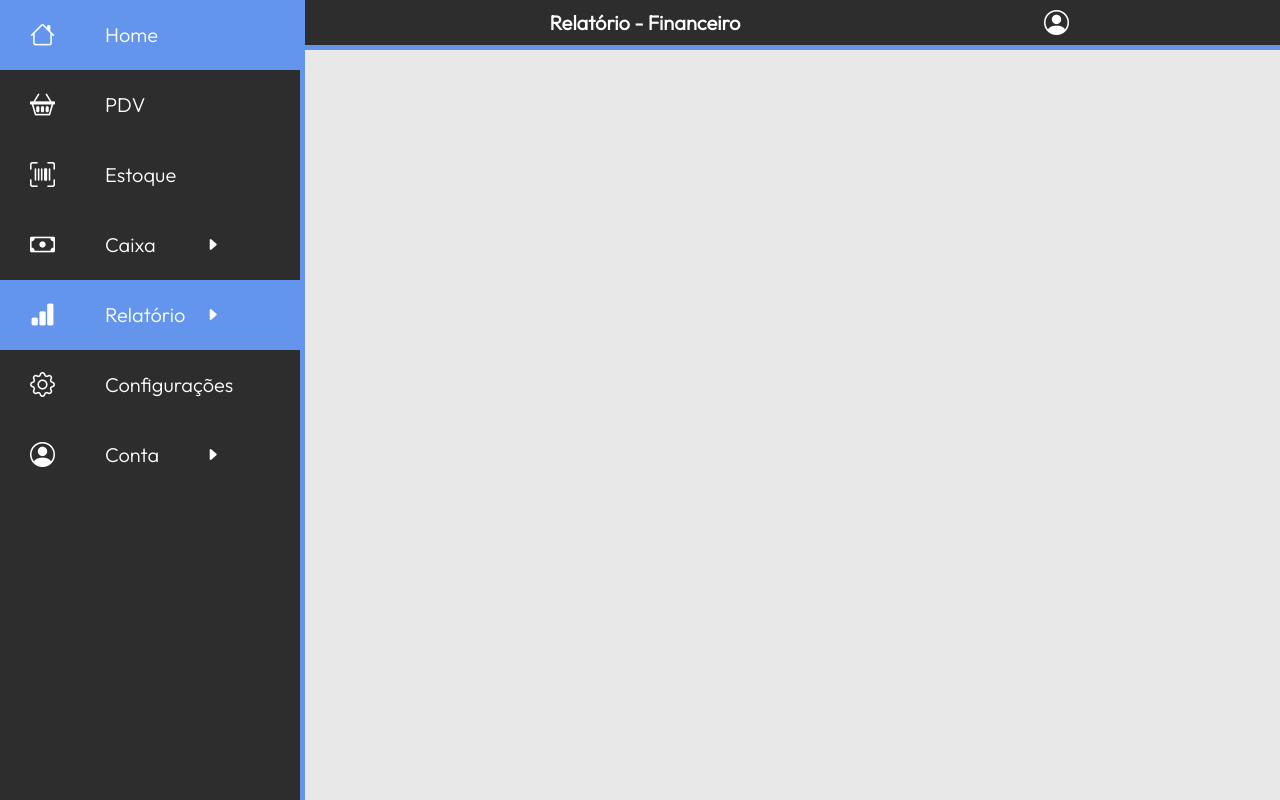
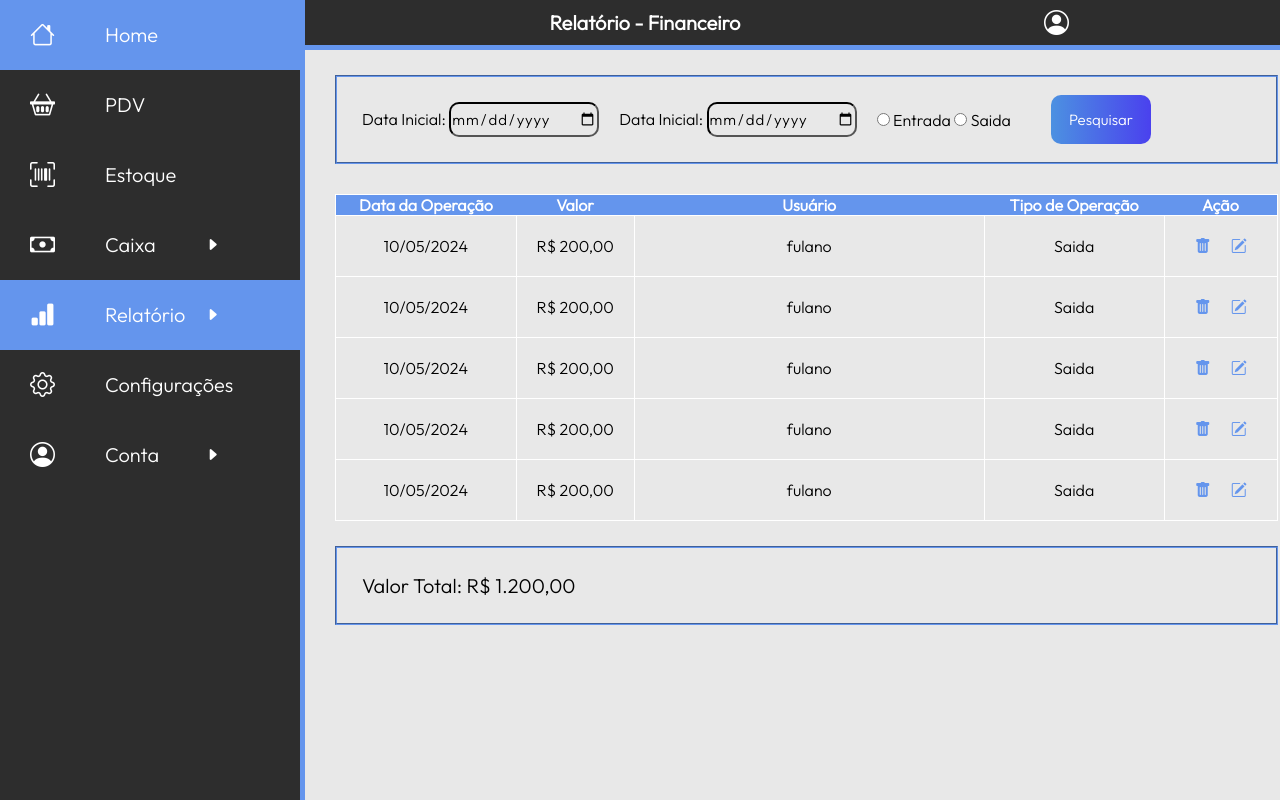
Before and after one commit to ICEI-PUC-Minas-PMV-ADS/pmv-ads-2024-1-e1-proj-web-t10-pmv-ads-2024-1-e1-proj-teleco, a plain HTML site: page codigo-fonte/relatorio-financeiro.html in a window 1280 px wide. Shown: the top 800 px of the page. Drawn offline with nearby package versions, Linux system fonts and the light colour scheme.

Commit message:
Update relatorio-financeiro.html

```diff
--- a/codigo-fonte/relatorio-financeiro.html
+++ b/codigo-fonte/relatorio-financeiro.html
@@ -59,6 +59,94 @@
       </div>
     </div>
     <div class="corpo">
+      <div class="tabelarelfinan divcorpo">
+        <div class="boxrelfinan divcorpo">
+          <form action="">
+            <fieldset class="fieldsetrelfinan">
+              <br>
+              <div class="inputBox-relfinan">
+                <label for="dataini" class="labelInput-relfinan">Data Inicial:</label>
+                <input type="date" name="dataini" id="dataini" class="inputUser-relfinan" required>
+              </div>
+              <br>
+              <br>
+              <div class="inputBox-relfinan">
+                <label for="dataini" class="labelInput-relfinan">Data Inicial:</label>
+                <input type="date" name="dataini" id="dataini" class="inputUser-relfinan" required>
+              </div>
+              <div class="inputBox-relfinan">
+                <input type="radio" name="comodato" id="comodato" class="radio-venda" >
+                <label for="comodato" class="labelInput-pdv">Entrada</label>
+                <input type="radio" name="comodato" id="venda" class="radio-comodato" >
+                <label for="comodato" class="labelInput-pdv">Saida</label>
+              </div>
+              <br>
+              <input type="submit" name="submit" value="Pesquisar" id="submit-relfinan">
+            </fieldset>
+          </form>
+        </div>
+        <table class="tabelavendas">
+          <thead>
+            <tr class="tabcabeca">
+              <th id="data">Data da Operação</th>
+              <th id="valor">Valor</th>
+              <th id="user">Usuário</th>
+              <th id="tipo">Tipo de Operação</th>
+              <th id="acao">Ação</th>
+            </tr>
+          </thead>
+          <tbody>
+            <tr>
+              <td>10/05/2024</td>
+              <td>R$ 200,00</td>
+              <td>fulano</td>
+              <td>Saida</td>
+              <td><i class="bi bi-trash-fill" id="botaodelete"></i><i class="bi bi-pencil-square" id="botaoedit"></i></td>
+            </tr>
+            <tr>
+              <td>10/05/2024</td>
+              <td>R$ 200,00</td>
+              <td>fulano</td>
+              <td>Saida</td>
+              <td><i class="bi bi-trash-fill" id="botaodelete"></i><i class="bi bi-pencil-square" id="botaoedit"></i></td>
+            </tr>
+            <tr>
+              <td>10/05/2024</td>
+              <td>R$ 200,00</td>
+              <td>fulano</td>
+              <td>Saida</td>
+              <td><i class="bi bi-trash-fill" id="botaodelete"></i><i class="bi bi-pencil-square" id="botaoedit"></i></td>
+            </tr>
+            <tr>
+              <td>10/05/2024</td>
+              <td>R$ 200,00</td>
+              <td>fulano</td>
+              <td>Saida</td>
+              <td><i class="bi bi-trash-fill" id="botaodelete"></i><i class="bi bi-pencil-square" id="botaoedit"></i></td>
+            </tr>
+            <tr>
+              <td>10/05/2024</td>
+              <td>R$ 200,00</td>
+              <td>fulano</td>
+              <td>Saida</td>
+              <td><i class="bi bi-trash-fill" id="botaodelete"></i><i class="bi bi-pencil-square" id="botaoedit"></i></td>
+            </tr>
+
+          </tbody>
+        </table>
+        <div class="boxresultado">
+          <form action="">
+            <fieldset class="fieldsetrelfinan">
+              <br>
+              <div class="inputBox-relfinan">
+                <label for="dataini" class="labelInput-relfinan">Valor Total: R$ 1.200,00</label>
+              <br>
+            </fieldset>
+          </form>
+        </div>
+      </div>
+
+    </div>
 
     </div>
 
```
